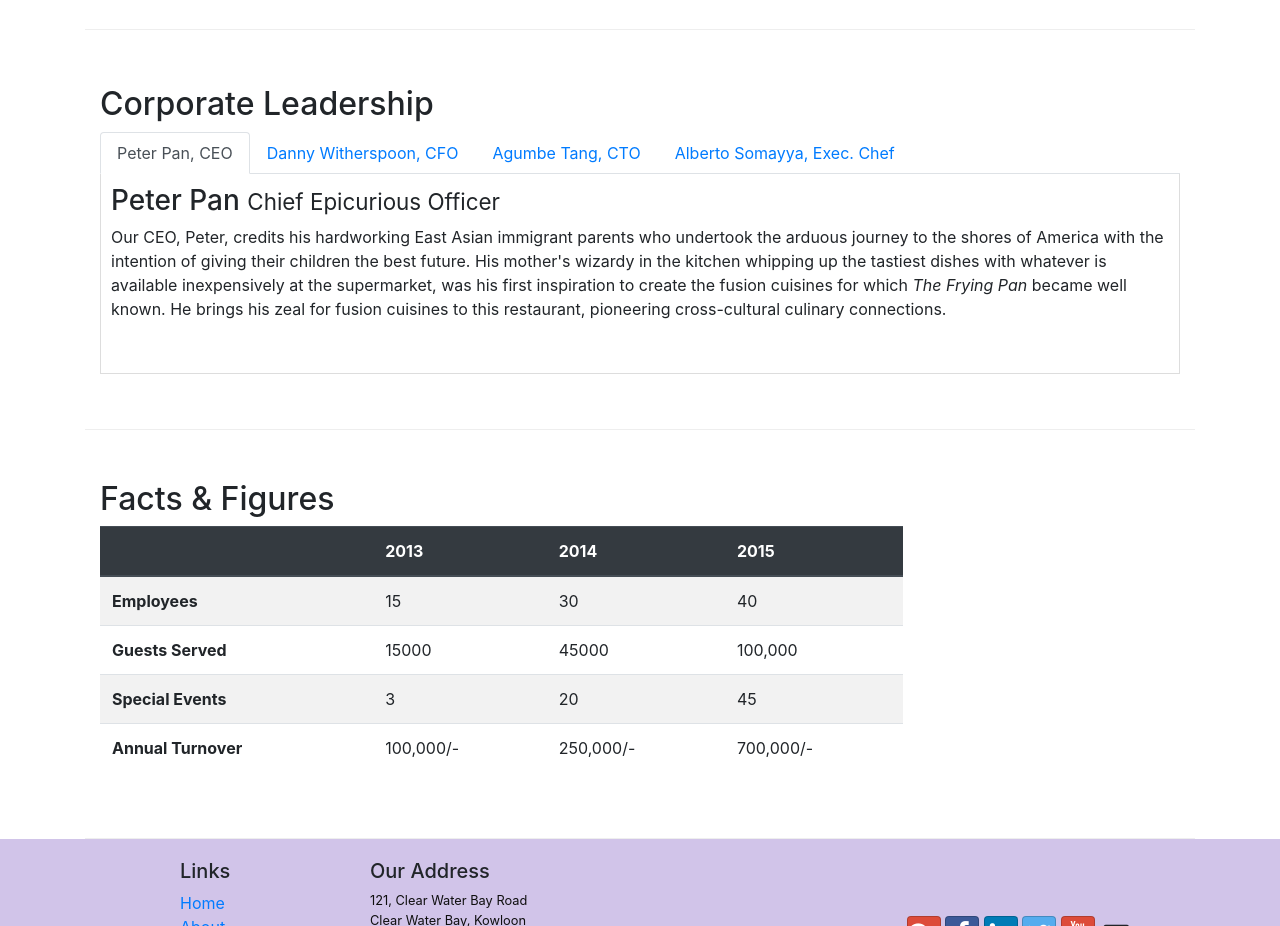
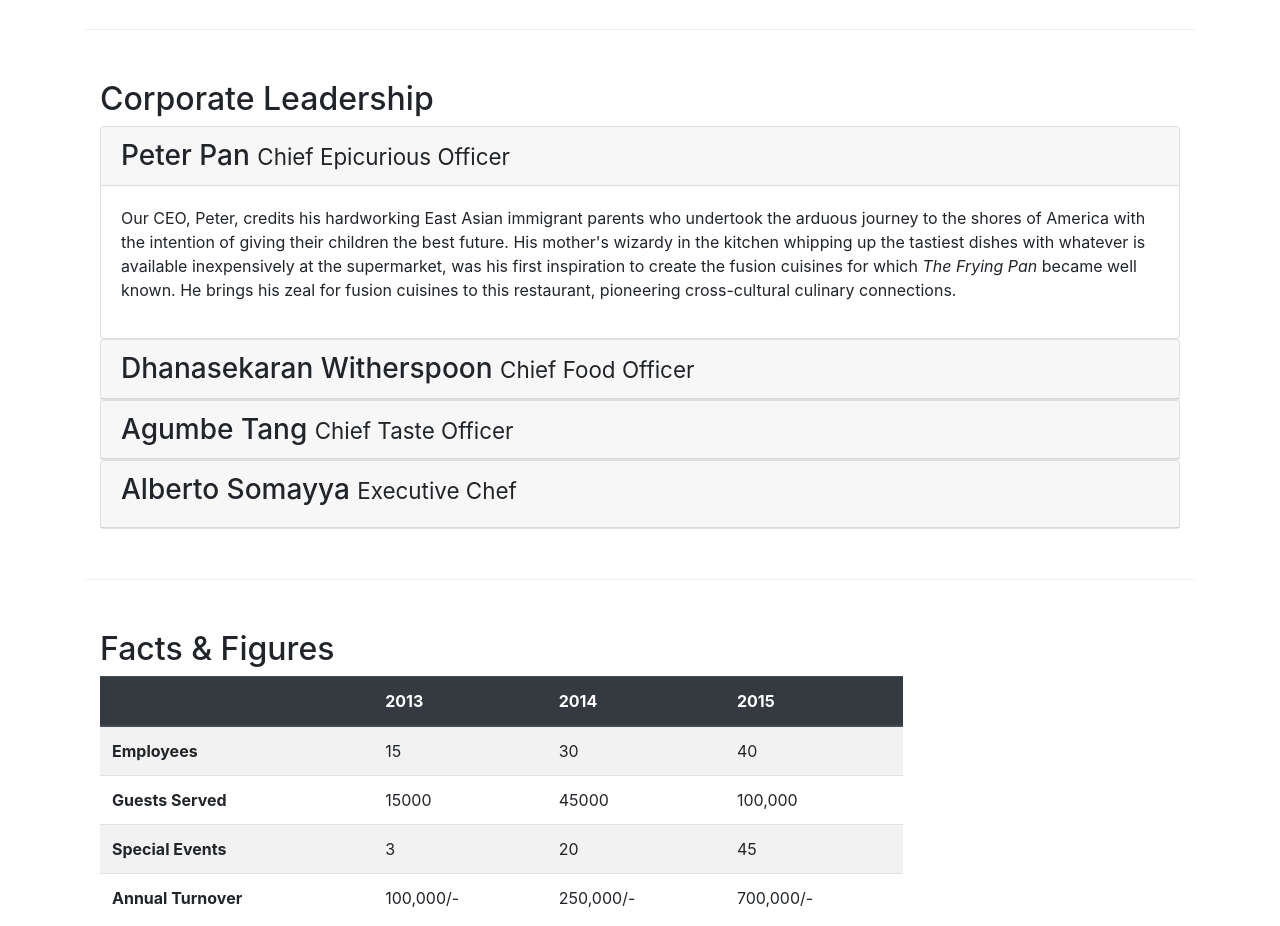
Before and after one commit to mppradeep/conFusion, a website: page aboutus.html in a window 1280 px wide. Shown: the part 940-1866 px from the top of the page. Drawn offline with nearby package versions, Linux system fonts and the light colour scheme.

Commit message:
accordion

```diff
--- a/aboutus.html
+++ b/aboutus.html
@@ -115,47 +115,73 @@
                 <div class = "col-12 col-sm-12">
                 <h2>Corporate Leadership</h2>
 
-                <ul class="nav nav-tabs">
-                    <li class="nav-item">
-                        <a class="nav-link active" href="#peter" role="tab" data-toggle="tab">Peter Pan, CEO</a>
-                    </li>
-                    <li class="nav-item">
-                        <a class="nav-link" href="#danny" role="tab" data-toggle="tab">Danny Witherspoon, CFO</a>
-                    </li>
-                    <li class="nav-item">
-                        <a class="nav-link" href="#agumbe" role="tab" data-toggle="tab">Agumbe Tang, CTO</a>
-                    </li>
-                    <li class="nav-item">
-                        <a class="nav-link" href="#alberto" role="tab" data-toggle="tab">Alberto Somayya, Exec. Chef</a>
-                    </li>
-                </ul>
+                <div id="accordion">
 
-                <div class="tab-content">
-                    <div role="tabpanel" class="tab-pane fade show active" id="peter">
-                    <h3>Peter Pan <small>Chief Epicurious Officer</small></h3>
-                    <p class = "d-none d-sm-block">Our CEO, Peter, credits his hardworking East Asian immigrant parents who undertook the arduous journey to the shores of America with the intention of giving their children the best future. His mother's wizardy in the kitchen whipping up the tastiest dishes with whatever is available inexpensively at the supermarket, was his first inspiration to create the fusion cuisines for which <em>The Frying Pan</em> became well known. He brings his zeal for fusion cuisines to this restaurant, pioneering cross-cultural culinary connections.</p>
+                    <div class="card">
+                        <div class="card-header" role="tab" id="peterhead">
+                           <h3 class="mb-0">
+                            <a data-toggle="collapse" data-target="#peter">
+                            Peter Pan <small>Chief Epicurious Officer</small>
+                            </a>
+                            </h3>
+                        </div>
+
+                        <div class="collapse show" id="peter" data-parent="#accordion">
+                        <div class="card-body">
+                         <p class = "d-none d-sm-block">Our CEO, Peter, credits his hardworking East Asian immigrant parents who undertook the arduous journey to the shores of America with the intention of giving their children the best future. His mother's wizardy in the kitchen whipping up the tastiest dishes with whatever is available inexpensively at the supermarket, was his first inspiration to create the fusion cuisines for which <em>The Frying Pan</em> became well known. He brings his zeal for fusion cuisines to this restaurant, pioneering cross-cultural culinary connections.</p>
+                        </div>
+                        </div>
+                    </div>
+
+
+                    <div class="card">
+                        <div class="card-header" role="tab" id="dannyhead">
+                            <h3 class="mb-0">
+                            <a data-toggle="collapse" data-target="#danny">
+                            Dhanasekaran Witherspoon <small>Chief Food Officer</small>
+                            </a>
+                            </h3>
+                        </div>
+
+                        <div class="collapse" id="danny" data-parent="#accordion">
+                        <div class="card-body">
+                            <p class = "d-none d-sm-block">Our CFO, Danny, as he is affectionately referred to by his colleagues, comes from a long established family tradition in farming and produce. His experiences growing up on a farm in the Australian outback gave him great appreciation for varieties of food sources. As he puts it in his own words, <em>Everything that runs, wins, and everything that stays, pays!</em></p>
+                        </div>
+                        </div>
                     </div>
 
 
 
-                    <div role="tabpanel" class="tab-pane fade" id="danny">
-                    <h3>Dhanasekaran Witherspoon <small>Chief Food Officer</small></h3>
-                    <p class = "d-none d-sm-block">Our CFO, Danny, as he is affectionately referred to by his colleagues, comes from a long established family tradition in farming and produce. His experiences growing up on a farm in the Australian outback gave him great appreciation for varieties of food sources. As he puts it in his own words, <em>Everything that runs, wins, and everything that stays, pays!</em></p>
+                    <div class="card">
+                        <div class="card-header" id="agumbehead">
+                        <h3 class="mb-0">
+                            <a data-toggle="collapse" data-target="#agumbe">
+                            Agumbe Tang <small>Chief Taste Officer</small>
+                            </a>
+                        </h3>
+                        </div>
+                        <div class="collapse" id="agumbe" data-parent="#accordion">
+                            <div class="card-body">
+                            <p class = "d-none d-sm-block">Blessed with the most discerning gustatory sense, Agumbe, our CTO, personally ensures that every dish that we serve meets his exacting tastes. Our chefs dread the tongue lashing that ensues if their dish does not meet his exacting standards. He lives by his motto, <em>You click only if you survive my lick.</em></p>
+                            </div>
+                        </div>
                     </div>
 
-
-
-                    <div role="tabpanel" class="tab-pane fade" id="agumbe">
-                    <h3>Agumbe Tang <small>Chief Taste Officer</small></h3>
-                    <p class = "d-none d-sm-block">Blessed with the most discerning gustatory sense, Agumbe, our CTO, personally ensures that every dish that we serve meets his exacting tastes. Our chefs dread the tongue lashing that ensues if their dish does not meet his exacting standards. He lives by his motto, <em>You click only if you survive my lick.</em></p>
+                    <div class="card">
+                        <div class="card-header" id="albertoheader">
+                        <h3>
+                            <a data-toggle="collapse" data-target="#alberto">
+                                Alberto Somayya <small>Executive Chef</small>
+                            </a>
+                        </h3>
+                        </div>
+                        <div class="collapse" id="alberto" data-parent="#accordion">
+                            <div class="card-body">
+                            <p class = "d-none d-sm-block">Award winning three-star Michelin chef with wide International experience having worked closely with whos-who in the culinary world, he specializes in creating mouthwatering Indo-Italian fusion experiences. He says, <em>Put together the cuisines from the two craziest cultures, and you get a winning hit! Amma Mia!</em></p>
+                            </div>
+                        </div>
                     </div>
 
-
-
-                    <div role="tabpanel" class="tab-pane fade" id="alberto">
-                    <h3>Alberto Somayya <small>Executive Chef</small></h3>
-                    <p class = "d-none d-sm-block">Award winning three-star Michelin chef with wide International experience having worked closely with whos-who in the culinary world, he specializes in creating mouthwatering Indo-Italian fusion experiences. He says, <em>Put together the cuisines from the two craziest cultures, and you get a winning hit! Amma Mia!</em></p>
-                    </div>
                 </div>
             </div>
             </div>
```
